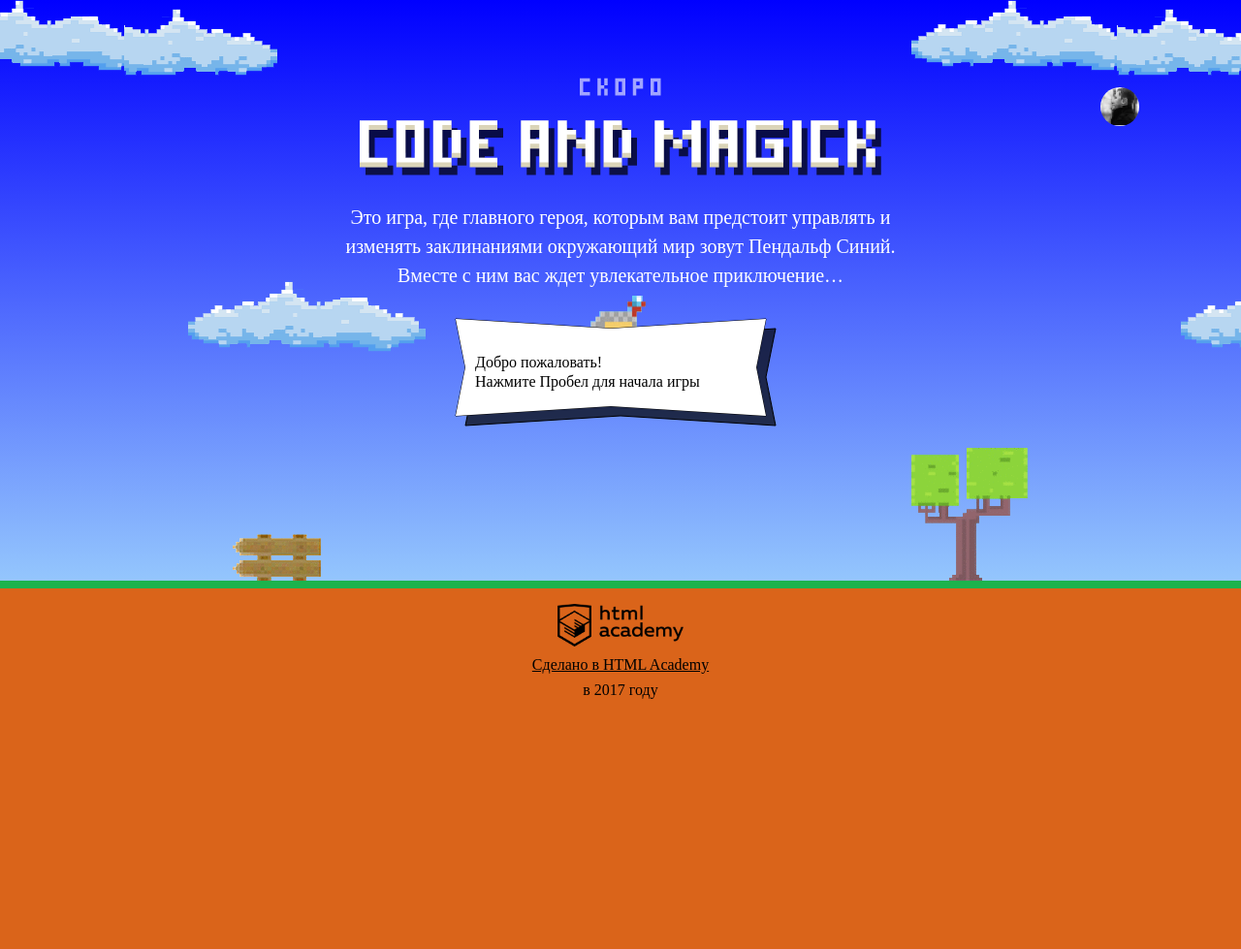
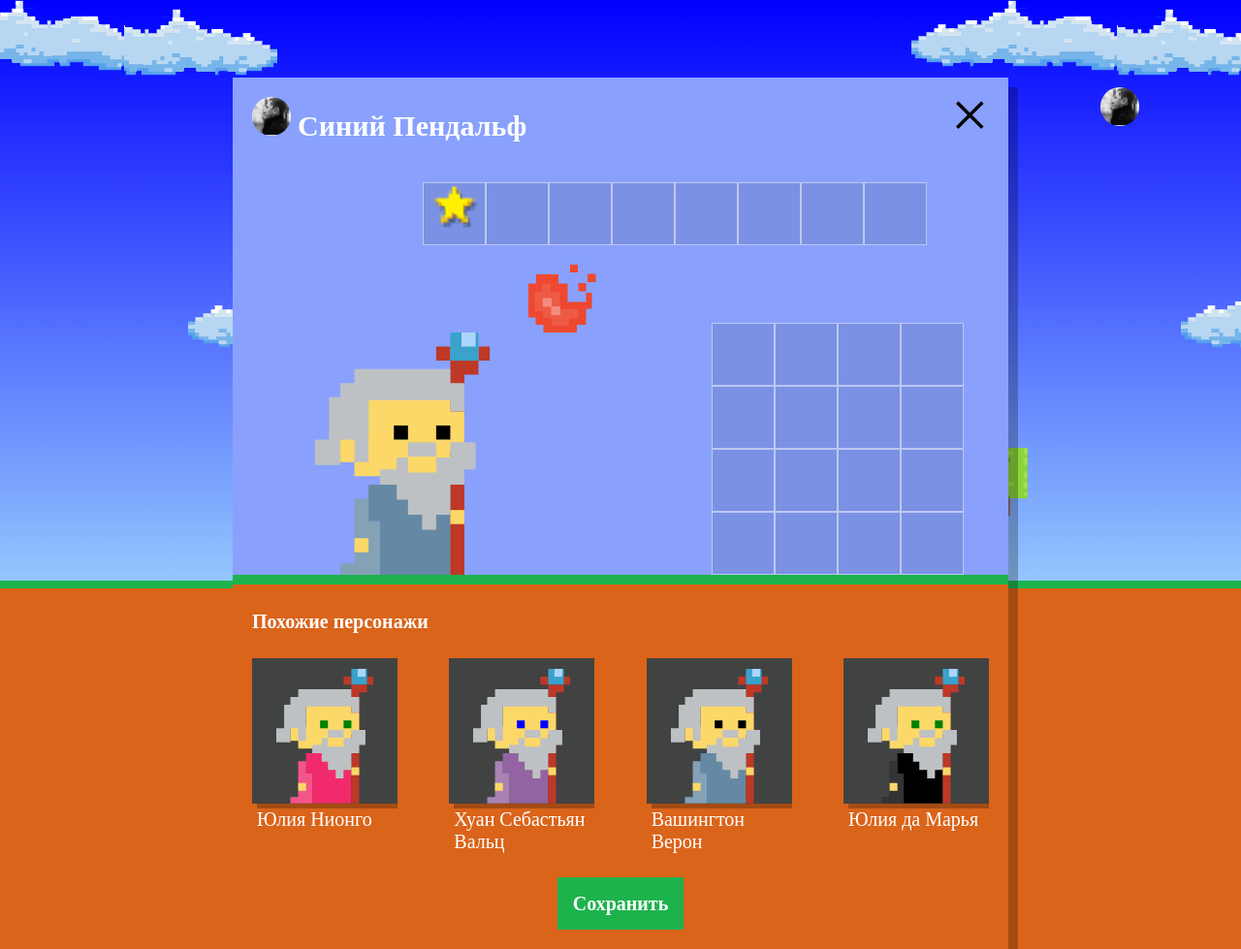
Before and after one commit to a-yudin/103487-code-and-magick, a website: page index.html in a window 1280 px wide. Shown: the whole page at 97% size. Before the commit the page ends 800 px from the top, so only its background shows below. Drawn offline with Linux system fonts and the light colour scheme; a web font is replaced by a local one.

Commit message:
Сделал задание с похожими магами

```diff
--- a/index.html
+++ b/index.html
@@ -211,6 +211,7 @@
 </script>
 <script src="js/stat.js"></script>
 <script src="js/game.js"></script>
+<script src="js/setup.js"></script>
 
 </body>
 </html>
--- /dev/null
+++ b/js/setup.js
@@ -0,0 +1,58 @@
+'use strict';
+
+var NAMES = ['Иван', 'Хуан Себастьян', 'Мария', 'Кристоф', 'Виктор', 'Юлия', 'Люпита', 'Вашингтон'];
+var SURNAMES = ['да Марья', 'Верон', 'Мирабелла', 'Вальц', 'Онопко', 'Топольницкая', 'Нионго', 'Ирвинг'];
+var RGB_COLORS = ['rgb(101, 137, 164)', 'rgb(241, 43, 107)', 'rgb(146, 100, 161)', 'rgb(56, 159, 117)', 'rgb(215, 210, 55)', 'rgb(0, 0, 0)'];
+var COLORS = ['black', 'red', 'blue', 'yellow', 'green'];
+var WIZARDS_NUMBER = 4;
+var WIZARD_NAMES_NUMBER = 8;
+var WIZARD_SURNAMES_NUMBER = 8;
+var WIZARD_COAT_COLORS = 6;
+var WIZARD_EYE_COLORS = 5;
+var similarWizards = [];
+var setupElement = document.querySelector('.setup');
+var templateSimilarWizard = document.querySelector('#similar-wizard-template').content.querySelector('.setup-similar-item');
+var similarWizardsContainer = document.querySelector('.setup-similar');
+
+var generateRandomNumber = function (min, max) {
+  return Math.floor(Math.random() * (max - min)) + min;
+};
+
+var generateWizard = function () {
+  return {
+    'name': NAMES[generateRandomNumber(0, WIZARD_NAMES_NUMBER)] + ' ' + SURNAMES[generateRandomNumber(0, WIZARD_SURNAMES_NUMBER)],
+    'coatColor': RGB_COLORS[generateRandomNumber(0, WIZARD_COAT_COLORS)],
+    'eyesColor': COLORS[generateRandomNumber(0, WIZARD_EYE_COLORS)]
+  };
+};
+
+var createWizardsArray = function () {
+  for (var i = 0; i < WIZARDS_NUMBER; i++) {
+    similarWizards[i] = generateWizard();
+  }
+};
+
+var createWizardElement = function (number) {
+  var wizardElement = templateSimilarWizard.cloneNode(true);
+
+  wizardElement.querySelector('.setup-similar-label').textContent = similarWizards[number].name;
+  wizardElement.querySelector('.wizard-coat').style.fill = similarWizards[number].coatColor;
+  wizardElement.querySelector('.wizard-eyes').style.fill = similarWizards[number].eyesColor;
+
+  return wizardElement;
+};
+
+var renderWizards = function () {
+  var fragment = document.createDocumentFragment();
+
+  similarWizards.forEach(function (similarWizard, i) {
+    fragment.appendChild(createWizardElement(i));
+  });
+
+  document.querySelector('.setup-similar-list').appendChild(fragment);
+};
+
+setupElement.classList.remove('hidden');
+createWizardsArray();
+renderWizards();
+similarWizardsContainer.classList.remove('hidden');
```
